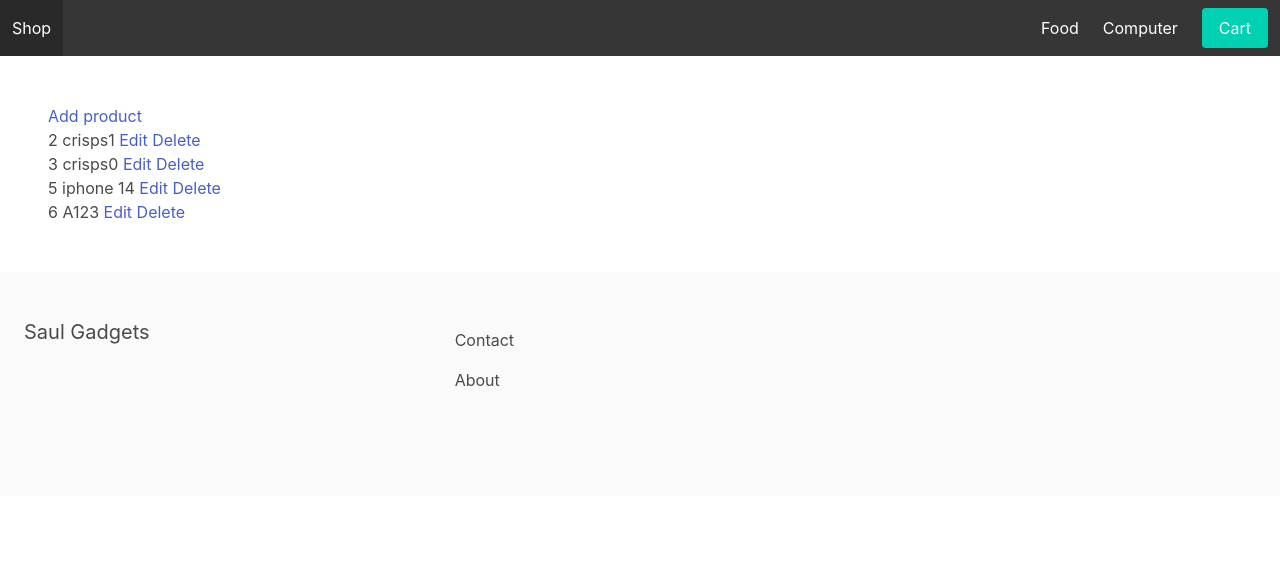
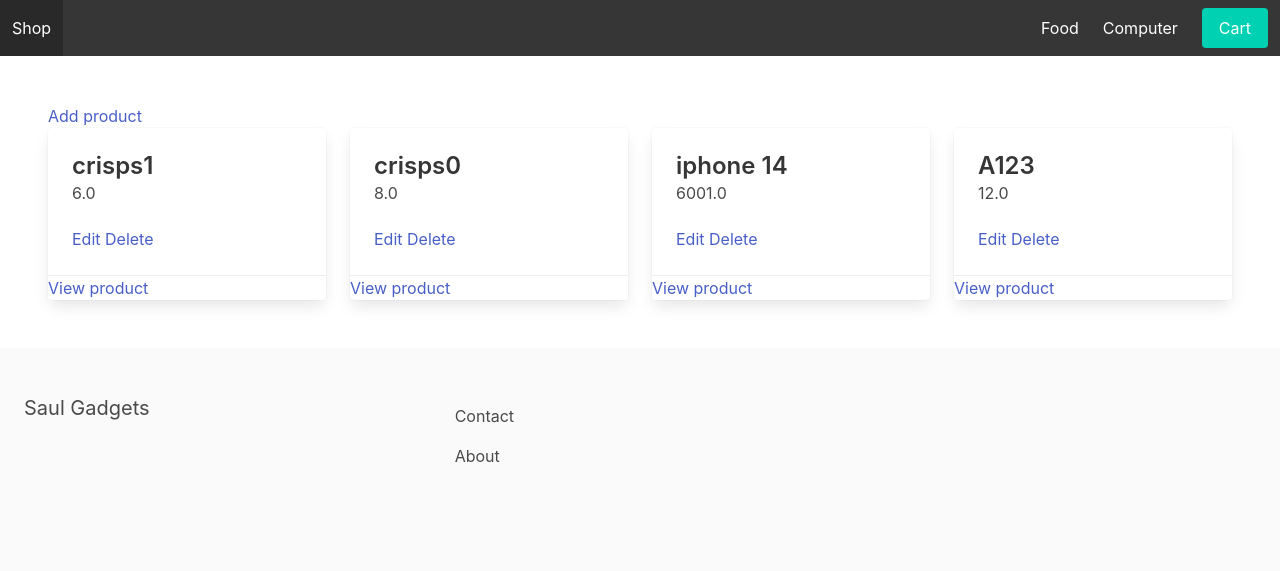
Before and after one commit to FoxGoName/ISI_projecttt, a Django app: page /productManager/ in a window 1280 px wide. Shown: the top 571 px of the page. Run offline with Django 5.2, Linux system fonts and the light colour scheme; data comes from the database, SQL or seed files in the repository; both versions use the stored data as it was after the commit.

Commit message:
project manager template

```diff
--- a/ISI/apps/core/templates/product.html
+++ b/ISI/apps/core/templates/product.html
@@ -1,7 +1,7 @@
 {% extends 'base.html' %}
 {% block content %}
              <a href="{% url 'addProduct' %}" class="edit-button">Add product</a>
-             <div class="product-list">
+             <!-- <div class="product-list">
                  {% for product in products %}
                  <div class="product">
                      <span>{{ product.id }}</span>
@@ -11,5 +11,27 @@
                  </div>
                  {% endfor %}
              </div>
-         </div>
+         </div> -->
+
+         <div class = "columns is-multiline" >
+            {% for product in products %}
+                <div class="column is-3">
+                   <div class="card">
+                      <div class="card-content">
+                           <div class="media">
+                              <div class="media-content">
+                                 <p class="title is-4">{{ product.title }}</p>
+                                 <p class="subtitle is-6">{{ product.price }}</p>
+                                 <a href="{% url 'editProduct' product.pk %}" class="edit-button">Edit</a>
+                                 <a href="{% url 'deleteProduct' product.pk %}" class="edit-button">Delete</a>
+                              </div>
+                           </div>
+                      </div>
+                             <footer class="card-footer">
+                                <a href="{% url 'product_detail' product.category.slug product.slug %}" class="cart-footer-item">View product</a>
+                             </footer>
+                   </div>
+                </div>
+            {% endfor %}
+   </div>
 {% endblock%}
```
Also changed, not shown: ISI/db.sqlite3.
